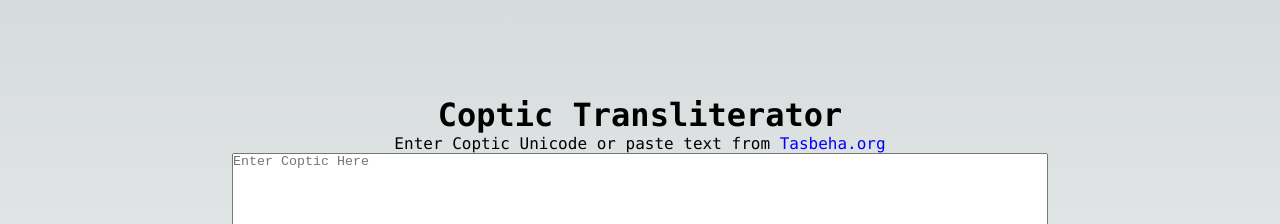
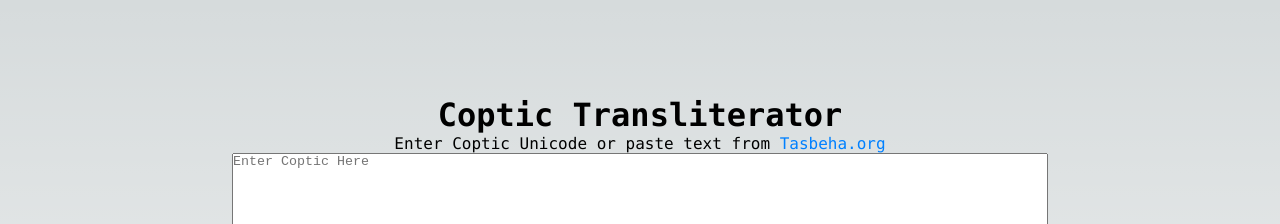
Before and after one commit to DavidGobran/Coptic-Transliterator, a Next.js app: page / in a window 1280 px wide. Shown: the top 224 px of the page. Built offline with nearby package versions, Linux system fonts and the light colour scheme.

Commit message:
updated link

```diff
--- a/pages/index.js
+++ b/pages/index.js
@@ -21,6 +21,7 @@ export default function Home() {
         <h1 className={styles.code}>Coptic Transliterator</h1>
         <label className={styles.title}>Enter Coptic Unicode or paste text from <a href="http://tasbeha.org/hymn_library"
                                                                                     target="_blank"
+                                                                                    rel="noopener noreferrer"
                                                                                     className={styles.link}>Tasbeha.org</a></label>
         {/* <div class="textAreaColumn"> */}
           <textarea
--- a/styles/Home.module.css
+++ b/styles/Home.module.css
@@ -29,7 +29,7 @@
 }
 
 .link {
-  color: blue
+  color: rgb(0, 128, 256)
 }
 
 .description a {
```
